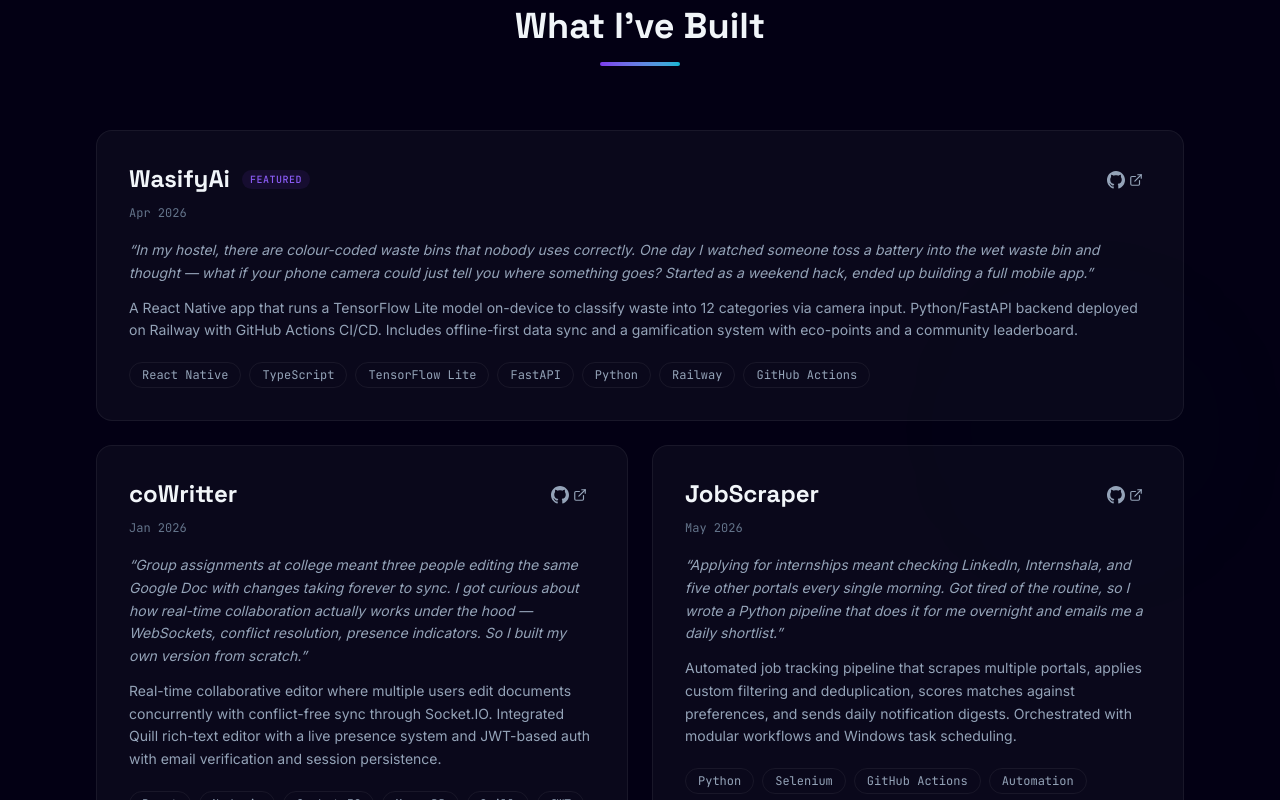
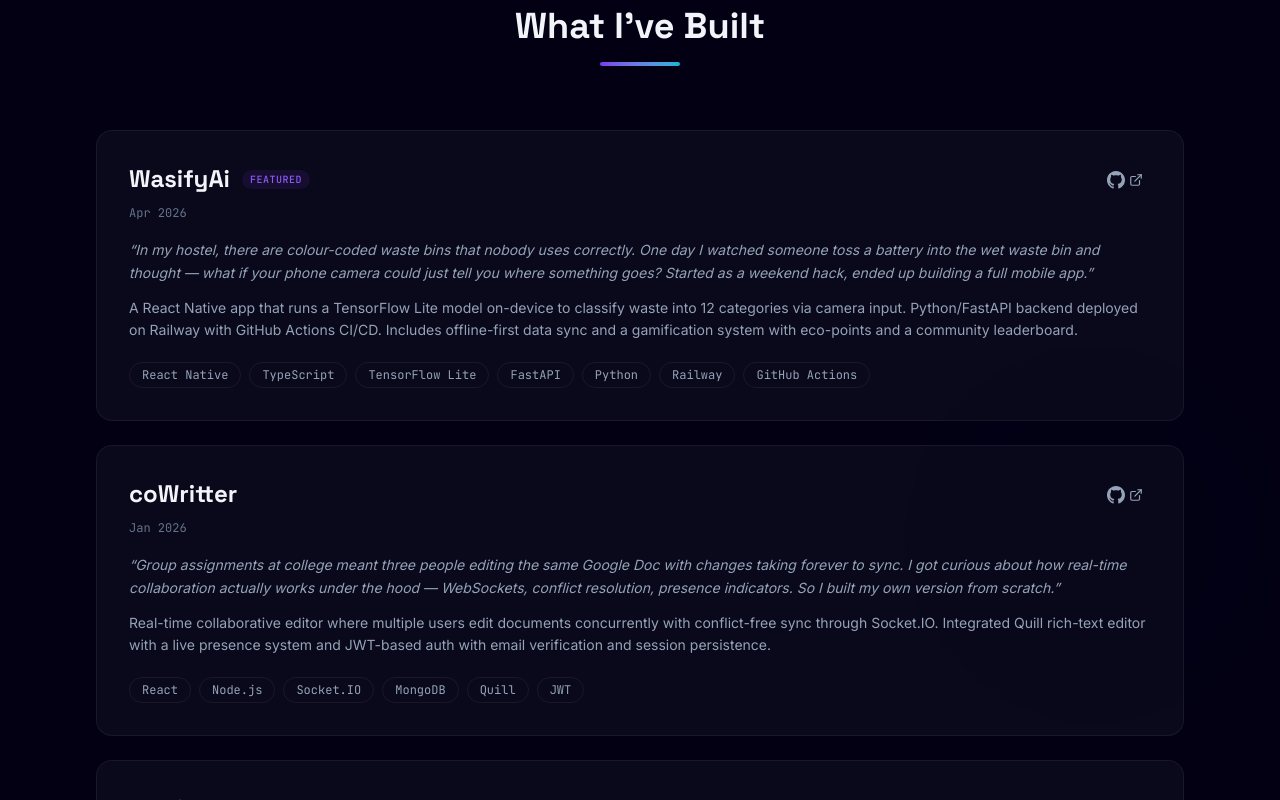
Before and after one commit to Pratham5555/Pratham_Portfolio, a Next.js app: page / in a window 1280 px wide. Shown: the part 1760-2560 px from the top of the page. Built offline with nearby package versions, Linux system fonts and the light colour scheme.

Commit message:
style: stack project cards vertically for better readability

```diff
--- a/src/components/sections/Projects.tsx
+++ b/src/components/sections/Projects.tsx
@@ -21,13 +21,13 @@ export function Projects() {
           <SectionHeader label="// projects" title="What I&apos;ve Built" />
         </AnimatedSection>
 
-        <div className="grid gap-6 md:grid-cols-2">
+        <div className="flex flex-col gap-6">
           {projects.map((project, i) => (
-            <AnimatedSection key={project.slug} delay={i * 0.1} className={project.featured ? "md:col-span-2" : ""}>
+            <AnimatedSection key={project.slug} delay={i * 0.1}>
               <motion.div
                 whileHover={{ y: -4 }}
                 transition={{ duration: 0.2 }}
-                className="group relative h-full overflow-hidden rounded-2xl border border-border bg-card p-6 transition-colors duration-300 hover:border-violet/30 hover:bg-card-hover md:p-8"
+                className="group relative overflow-hidden rounded-2xl border border-border bg-card p-6 transition-colors duration-300 hover:border-violet/30 hover:bg-card-hover md:p-8"
               >
                 {/* Hover glow */}
                 <div className="pointer-events-none absolute -inset-px rounded-2xl bg-gradient-to-r from-violet/5 to-cyan/5 opacity-0 transition-opacity duration-300 group-hover:opacity-100" />
```
